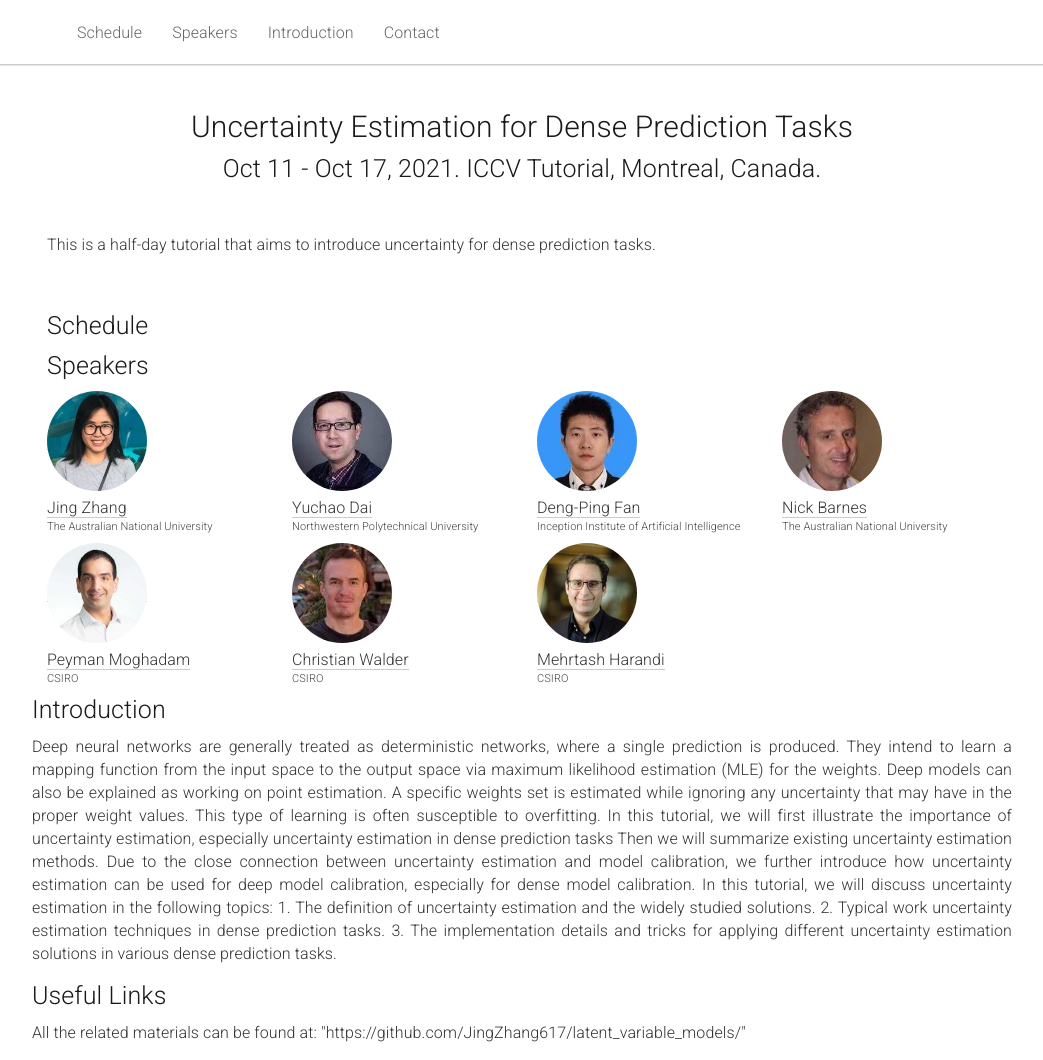
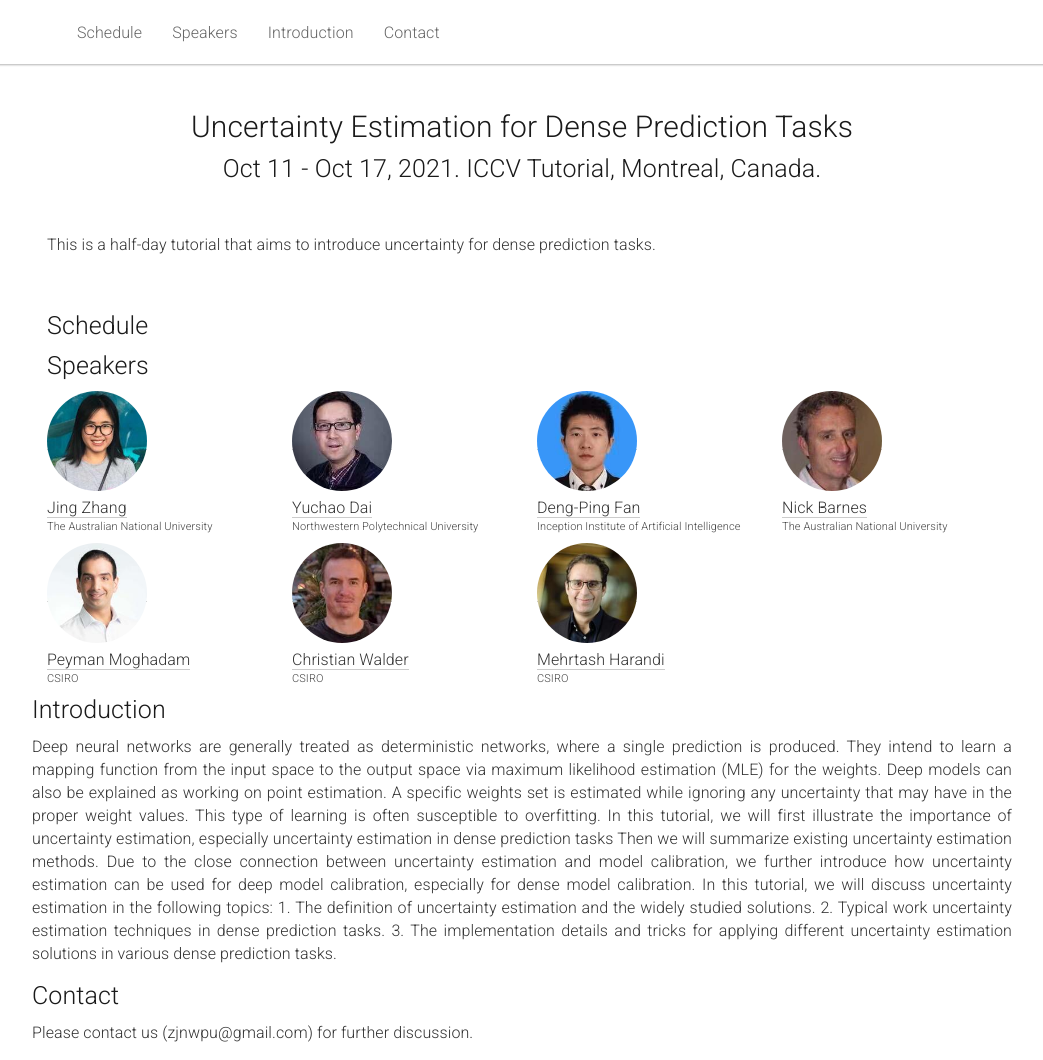
Before and after one commit to JingZhang617/uncertaintyestimation_iccv21.github.io, a Jekyll site: the page built from _pages/home.md, in a window 1280 px wide and 1060 px high. Shown: the whole window, without its empty margins (118-1161 px from the left). Built offline with Jekyll 4.4.1, drawn with Linux system fonts in a browser that asks for light colours.

Commit message:
Update home.md

```diff
--- a/_pages/home.md
+++ b/_pages/home.md
@@ -128,10 +128,10 @@ In this tutorial, we will discuss uncertainty estimation in the following topics
 </div>
 
 <!-- Links -->
-<div class="row" id="links">
+<div class="row" id="contact">
     <div class="col-xs-12">
-        <h2>Useful Links</h2>
-        <p>All the related materials can be found at: "https://github.com/JingZhang617/latent_variable_models/"
+        <h2>Contact</h2>
+        <p>Please contact us (zjnwpu@gmail.com) for further discussion.
         </p>
     </div>
 </div>
```
